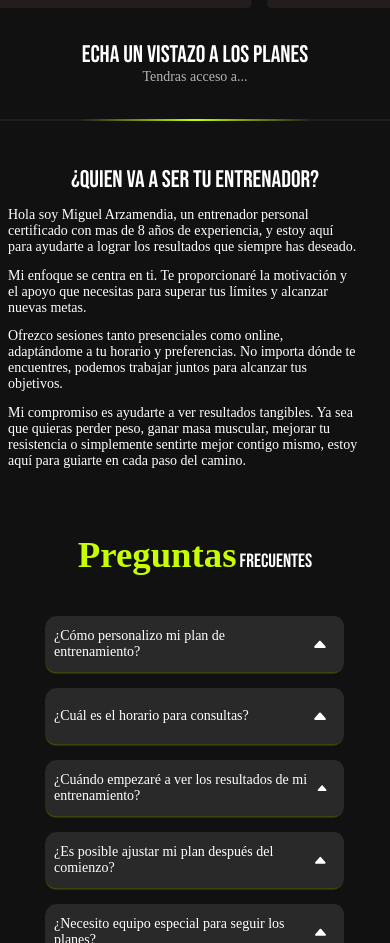
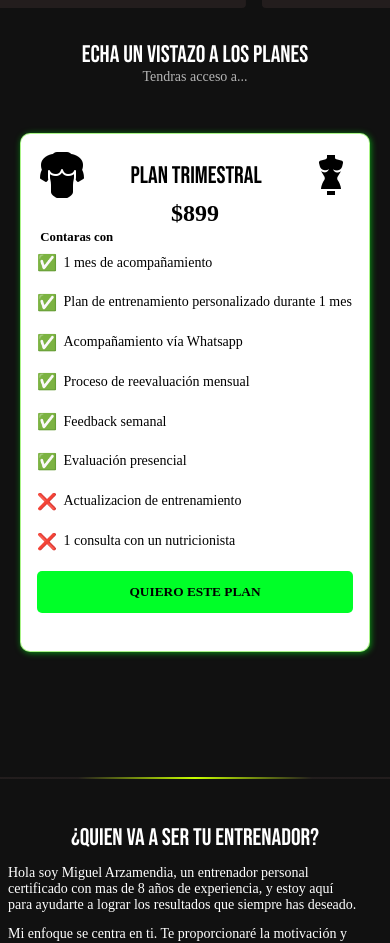
Before and after one commit to Alan-Ribeca/personal-trainer, a React (Vite) app: page / in a window 390 px wide. Shown: the part 2060-3003 px from the top of the page. Built offline with nearby package versions, Linux system fonts and the light colour scheme.

Commit message:
arreglando bug

```diff
--- a/src/components/Comprar/comprar.scss
+++ b/src/components/Comprar/comprar.scss
@@ -199,10 +199,7 @@
   }
 }
 
-@media screen and (min-width: 320px) and (max-width: 550px)  {
-  .containerCompra {
-    display: none;
-  }
+@media screen and (min-width: 320px) and (max-width: 600px)  {
   .titleCompra {
     font-size: 1.5rem;
   }
@@ -214,6 +211,7 @@
   .card {
     &.elegida {
       height: 485px;
+      top: 0;
 
       .lista .btnComprar {
         margin-top: 0;
@@ -221,9 +219,16 @@
 
       &.medio {
         width: 81%;
-        right: 0;
+        right: 4px;
         top: 0;
       }
     }
+    &.izquierda {
+     display: none;
+    }
+
+    &.derecha {
+      display: none;
+    }
   }
 }
--- a/src/components/cuadradosTop/cuadrados.scss
+++ b/src/components/cuadradosTop/cuadrados.scss
@@ -120,5 +120,6 @@
 @media screen and (max-width: 770px) {
   .cuadradoContainer {
     visibility: hidden;
+    width: 50%;
   }
 }
```
